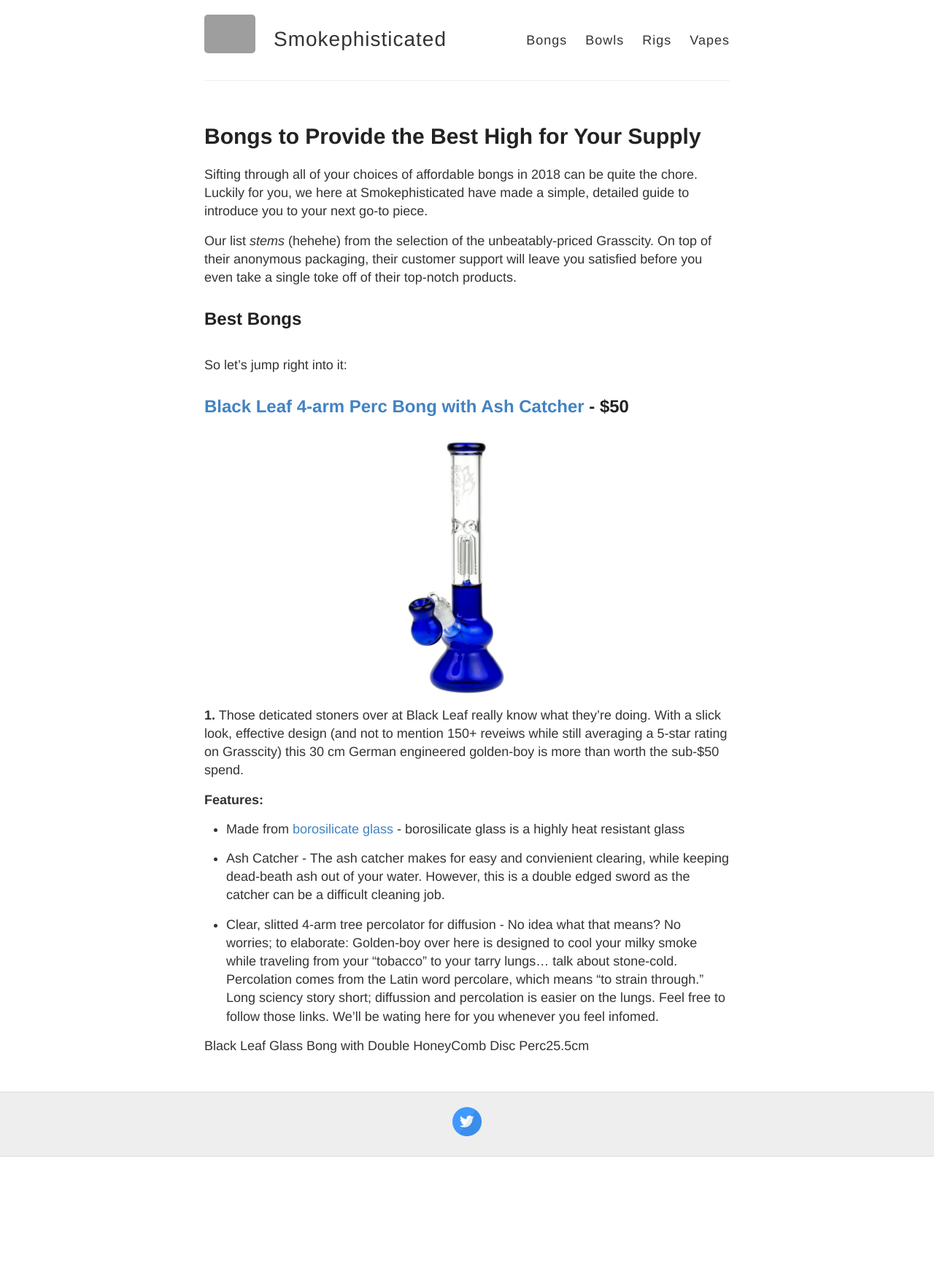
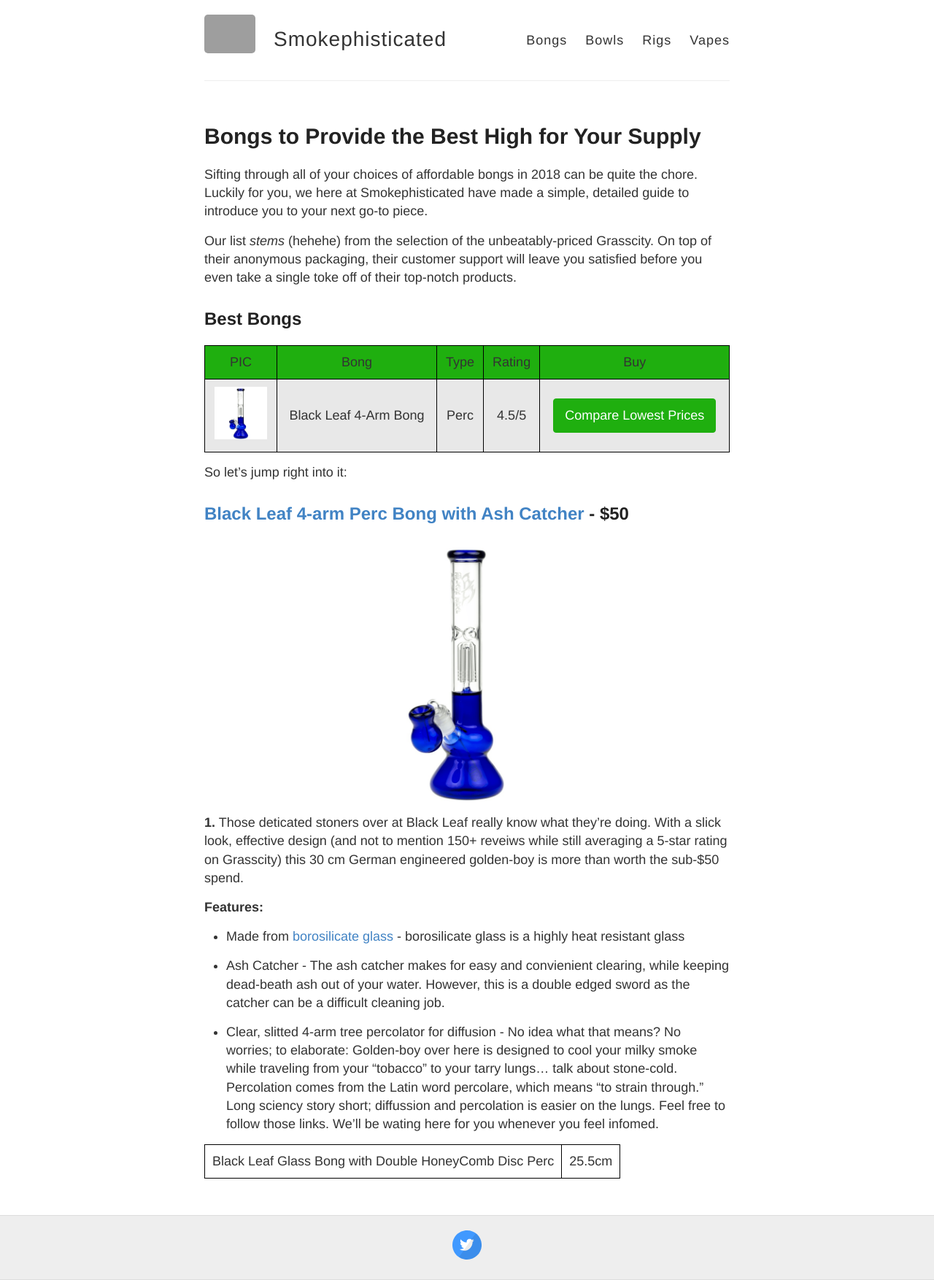
Before and after one commit to smokephisticated/smokephisticated, a Jekyll site: the page built from pages/bongs/bongs.md, in a window 1280 px wide. Shown: the whole page at 73% size. Built offline with Jekyll 4.4.1, drawn with Linux system fonts in a browser that asks for light colours; before the commit the page ends 1585 px from its top, so only the background shows below that; grey boxes are pictures that could not be loaded.

Commit message:
table creation

```diff
--- a/pages/bongs/bongs.md
+++ b/pages/bongs/bongs.md
@@ -11,7 +11,21 @@
 
 ## Best Bongs
 
-<table>
+<table class="basic-table">
+	<tr>
+		<th>PIC</th>
+		<th>Bong</th>
+		<th>Type</th>
+		<th>Rating</th>
+		<th>Buy</th>
+	</tr>
+	<tr>
+		<td><a target="_blank" href="http://affiliates.grasscity.com/shop/clickthru.cgi?id=Smokephisticated&page=https://www.grasscity.com/us_en/black-leaf-4-arm-perc-bong-with-ash-catcher-blue.html"><img alt="Black Leaf 4-arm Perc Bong with Ash Catcher" class="table-image" src="/img/bongs/4-arm.png" /></a></td>
+		<td>Black Leaf 4-Arm Bong</td>
+		<td>Perc</td>
+		<td>4.5/5</td>
+		<td><a class="big-button" target="_blank" href="http://affiliates.grasscity.com/shop/clickthru.cgi?id=Smokephisticated&page=https://www.grasscity.com/us_en/black-leaf-4-arm-perc-bong-with-ash-catcher-blue.html">Compare Lowest Prices</a></td>
+	</tr>
 </table>
 
 So let's jump right into it:
--- a/style.scss
+++ b/style.scss
@@ -297,3 +297,56 @@
   margin: auto;
   display: block;
 }
+
+/* Table */
+
+.basic-table, th, td {
+border: 1px solid black;
+border-collapse: collapse;
+vertical-align: middle;
+}
+
+.basic-table {
+width: 100%;
+}
+
+th, td {
+padding: 10px;
+text-align: center;
+}
+
+th {
+background-color: #1faf0f;
+text-color: white;
+}
+
+tr:nth-child(even) {
+background-color: #e8e8e8;
+}
+
+tr:nth-child(odd) {
+background-color: white;
+}
+
+.table-image {
+max-width: 72px;
+height: auto;
+
+}
+
+/* Button */
+
+.big-button {
+background: #1faf0f none repeat scroll 0 0;
+border-radius: 4px;
+color: #fff;
+display: inline-block;
+padding: 10px 15px;
+border: 1px solid #1faf0f;
+}
+
+.big-button:hover {
+background: #fff none repeat scroll 0 0;
+border: 1px solid #1faf0f;
+color: #4183c4;
+}
```
